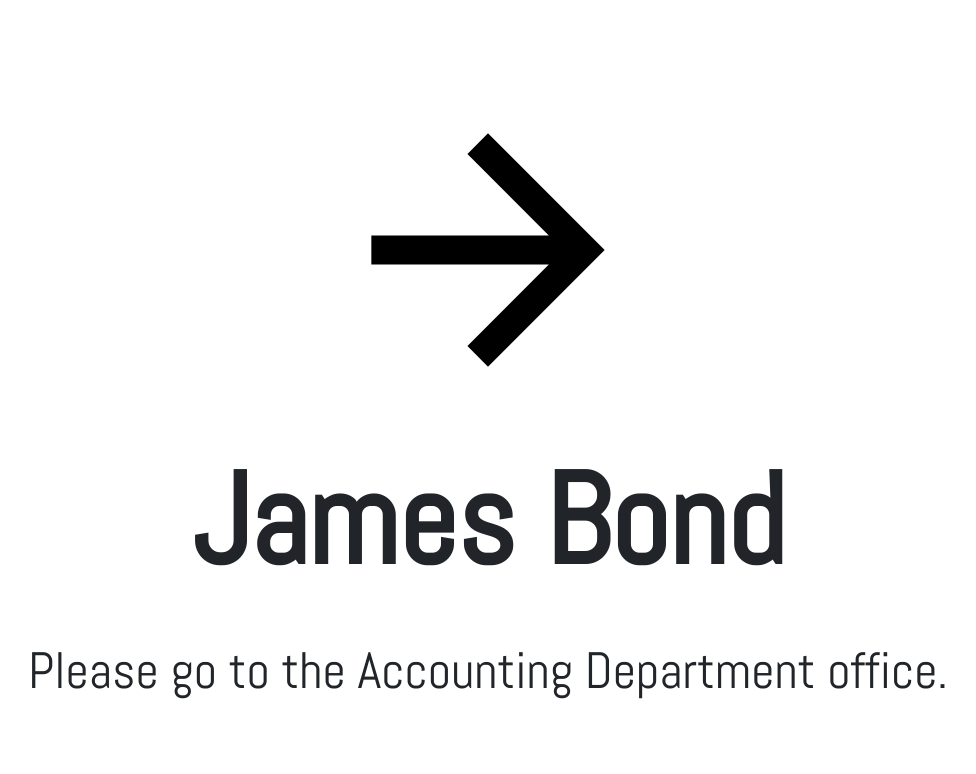
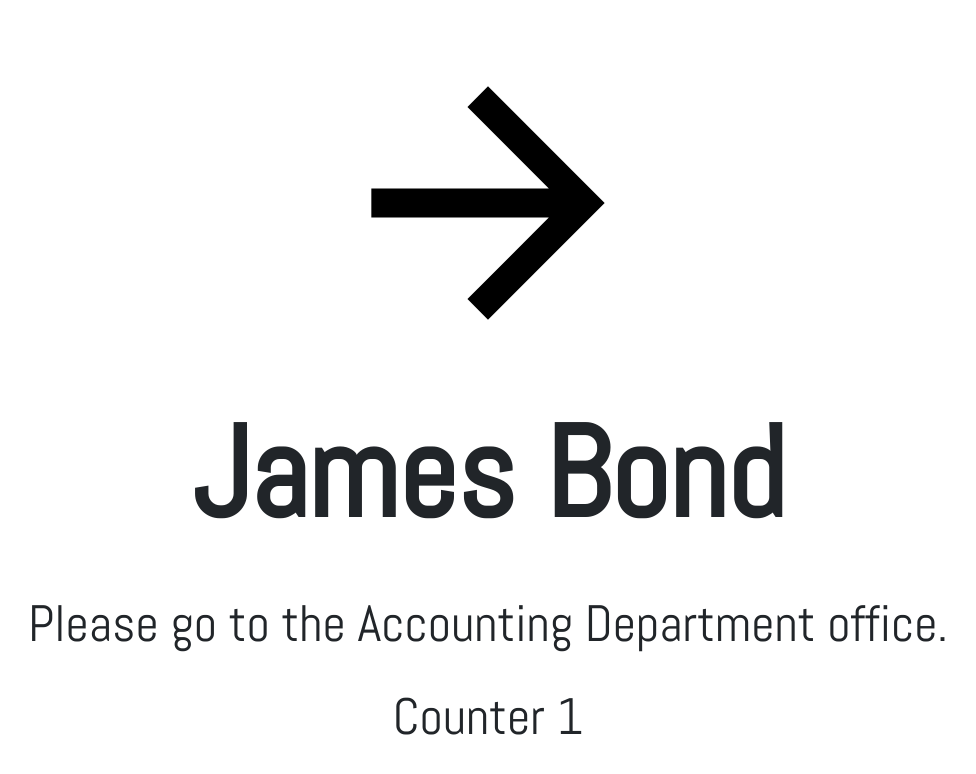
Before and after one commit to userinfamous/queue-system, a Flask app: page /display in a window 1280 px wide. Shown: the top 774 px of the page, without its empty margins (152-1128 px from the left). Run offline with Flask 2, Linux system fonts and the light colour scheme; a user stored in the database is signed in; data comes from the database, SQL or seed files in the repository; some libraries are stand-ins or nearby versions; some web fonts are replaced.

Commit message:
<minor version 0.09> added counter number

```diff
--- a/app.py
+++ b/app.py
@@ -376,6 +376,9 @@ def display():
 @app.route('/entry_call/<string:number>', methods=['POST'])
 @login_required
 def entry_call(number):
+    for char in session["username"]:
+        if char.isnumeric():
+            session["counter_number"] = char
     #Create dictionary cursor
     cur = mysql.connection.cursor()
     #Update total_queue Set Status to be In Progress
--- a/templates/enduser/display.html
+++ b/templates/enduser/display.html
@@ -22,10 +22,12 @@
       {% if queue.Parent_name %}
         <div id="display-name"><p> {{queue.Parent_name}} </p></div>
         <div id="display-info"><p>Please go to the {{queue.Department}} Department office. </p></div>
+        <div id="display-info"><p>Counter {{session.counter_number}} </p></div>
 
       {% elif queue.Student_name %}
         <div id="display-name"><p> {{queue.Student_name}} </p></div>
         <div id="display-info"><p>Please go to the {{queue.Department}} Department office. </p></div>
+        <div id="display-info"><p>Counter {{session.counter_number}} </p></div>
       {% endif %}
     {% endfor %}
 
```
